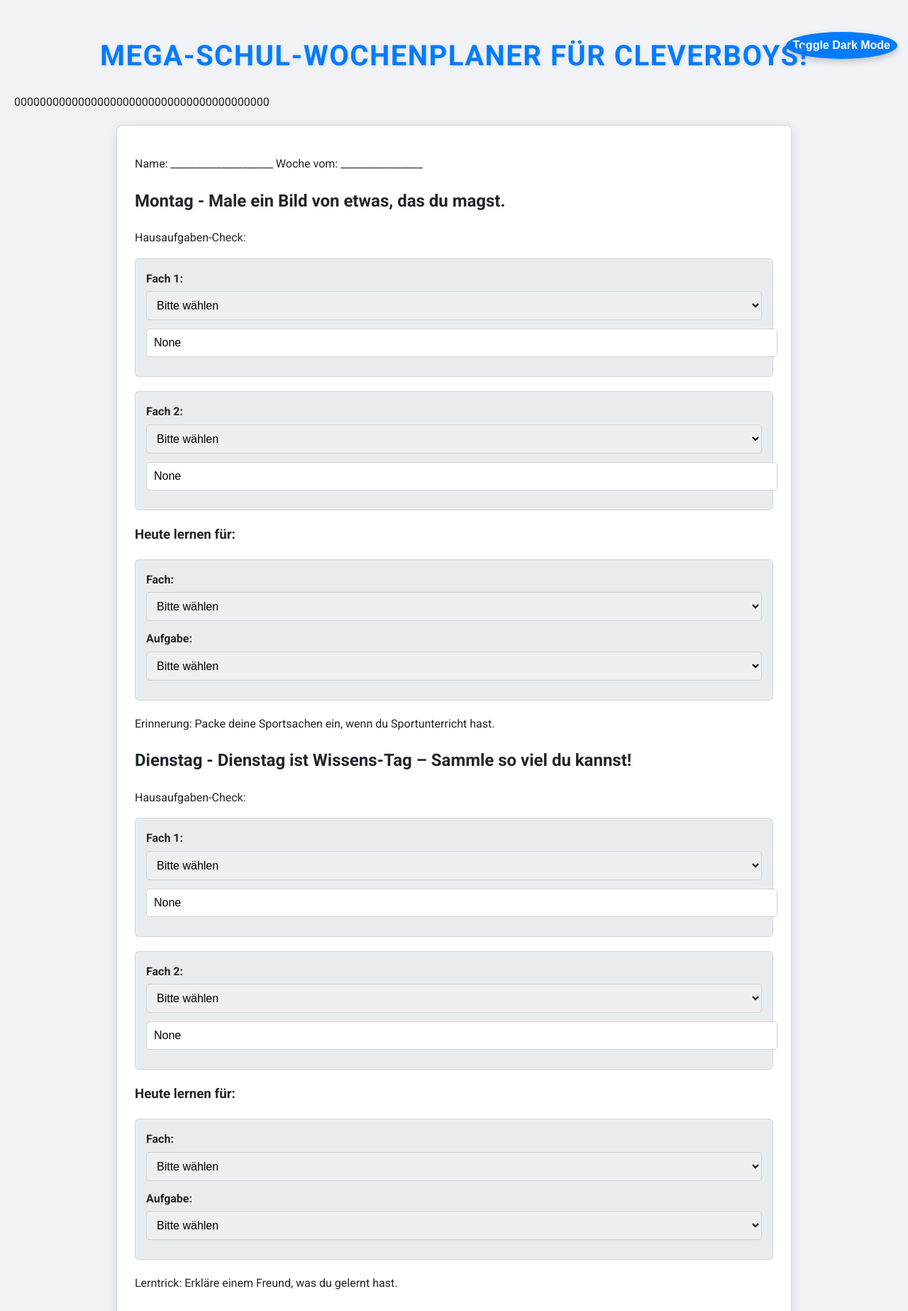
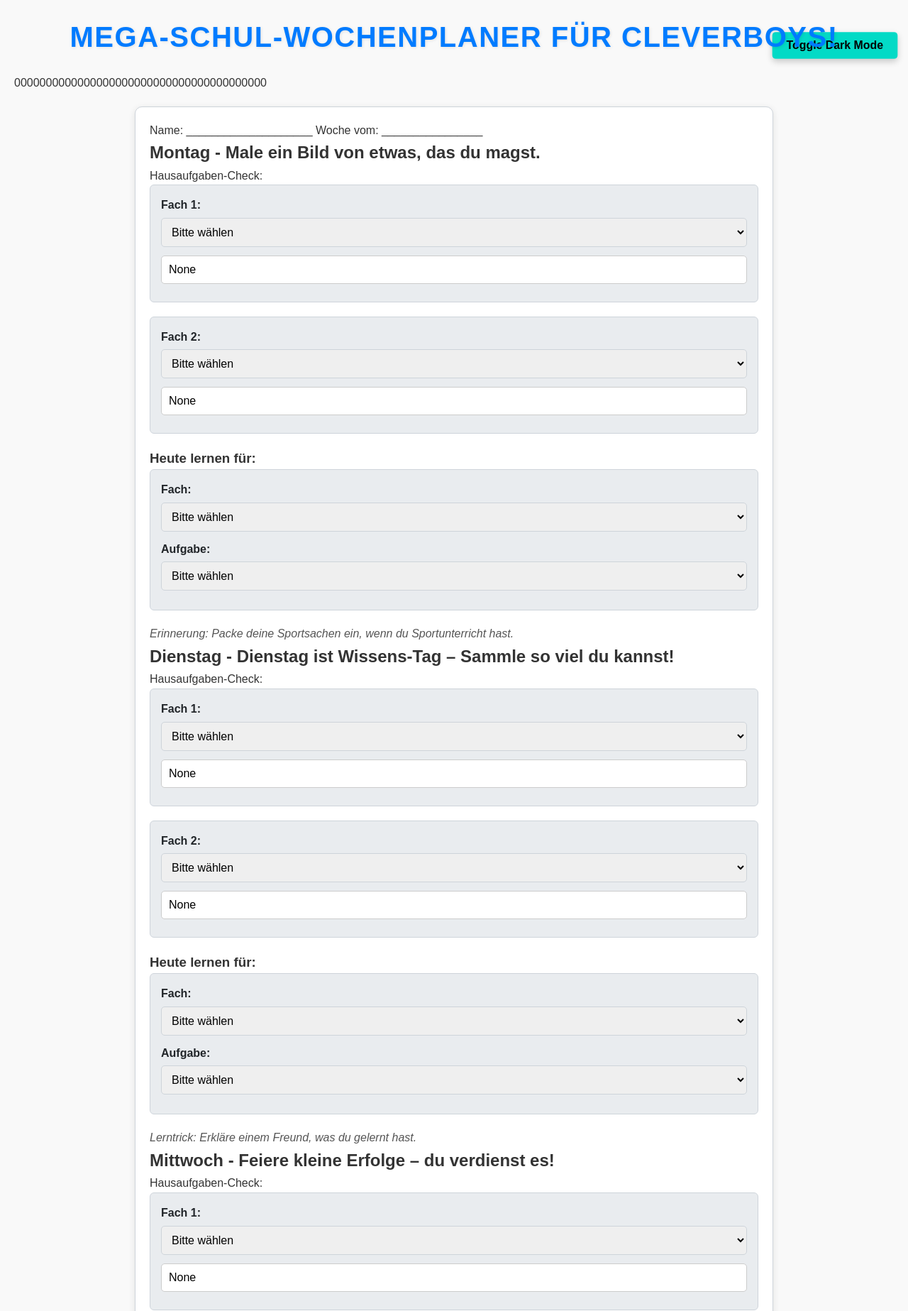
Before and after one commit to DaFum/Wochenplan, a Flask app: page / in a window 1280 px wide. Shown: the top 1847 px of the page at 71% size. Run offline with Flask 3, Linux system fonts and the light colour scheme; data that the repository does not hold is empty; some libraries are stand-ins or nearby versions.

Commit message:
Aktualisieren von index.html

```diff
--- a/templates/index.html
+++ b/templates/index.html
@@ -5,10 +5,120 @@
     <meta name="viewport" content="width=device-width, initial-scale=1.0">
     <title>Wochenplaner für Cleverboys</title>
     <link rel="stylesheet" href="{{ url_for('static', filename='styles.css') }}">
-    <link rel="manifest" href="{{ url_for('static', filename='manifest.json') }}">
     <script src="https://cdnjs.cloudflare.com/ajax/libs/gsap/3.11.0/gsap.min.js"></script>
     <script src="https://cdnjs.cloudflare.com/ajax/libs/gsap/3.11.0/ScrollTrigger.min.js"></script>
+    <link rel="manifest" href="{{ url_for('static', filename='manifest.json') }}">
     <meta name="theme-color" content="#007bff">
+    <style>
+        * {
+            box-sizing: border-box;
+            margin: 0;
+            padding: 0;
+            font-family: Arial, sans-serif;
+        }
+
+        body {
+            background-color: #f9f9f9;
+            color: #333;
+            line-height: 1.6;
+            font-size: 16px;
+            padding: 20px;
+        }
+
+        .dark-mode {
+            background-color: #121212;
+            color: #f5f5f5;
+        }
+
+        .dark-mode-toggle {
+            background-color: #03dac6;
+            border: none;
+            color: #000;
+            padding: 10px 20px;
+            border-radius: 5px;
+            cursor: pointer;
+            font-weight: bold;
+            margin-bottom: 20px;
+        }
+
+        .title {
+            text-align: center;
+            font-size: 2.5rem;
+            margin-bottom: 20px;
+            color: #007bff;
+        }
+
+        .flash-messages {
+            list-style-type: none;
+            margin-bottom: 20px;
+        }
+
+        .flash-messages li {
+            padding: 10px;
+            border-radius: 5px;
+            margin-bottom: 10px;
+        }
+
+        .planner {
+            background-color: #fff;
+            border-radius: 10px;
+            padding: 20px;
+            box-shadow: 0 2px 10px rgba(0, 0, 0, 0.1);
+            margin-bottom: 30px;
+        }
+
+        .task, .learning-task {
+            display: flex;
+            flex-direction: column;
+            margin-bottom: 20px;
+        }
+
+        label {
+            font-weight: bold;
+            margin-bottom: 5px;
+        }
+
+        select, input[type="text"] {
+            padding: 10px;
+            border-radius: 5px;
+            border: 1px solid #ccc;
+            margin-bottom: 10px;
+        }
+
+        .tip {
+            font-style: italic;
+            color: #555;
+            margin-top: 10px;
+        }
+
+        button {
+            background-color: #007bff;
+            color: #fff;
+            border: none;
+            padding: 10px 20px;
+            border-radius: 5px;
+            cursor: pointer;
+            font-size: 1rem;
+            transition: background-color 0.3s;
+        }
+
+        button:hover {
+            background-color: #0056b3;
+        }
+
+        a {
+            display: block;
+            text-align: center;
+            margin-top: 20px;
+            color: #007bff;
+            text-decoration: none;
+            font-weight: bold;
+        }
+
+        a:hover {
+            text-decoration: underline;
+        }
+    </style>
 </head>
 <body>
     <button class="dark-mode-toggle" onclick="toggleDarkMode()">Toggle Dark Mode</button>
@@ -26,7 +136,7 @@
 
     <form method="POST" action="/">
         {{ csrf_token() }}
-        <div class="planner">
+        <div class="planner" id="planner">
             <p class="fade-in">Name: ____________________ Woche vom: ________________</p>
 
             {% for day, content in days.items() %}
@@ -96,19 +206,53 @@
             });
         }
 
-        // GSAP animations
+        // Lazy Loading
+        document.addEventListener('DOMContentLoaded', function() {
+            fetch('/api/week-data')
+                .then(response => response.json())
+                .then(data => {
+                    for (let day in data) {
+                        document.getElementById(`subject1-${day}`).value = data[day].subject1;
+                        document.getElementById(`subject2-${day}`).value = data[day].subject2;
+                        document.getElementById(`learning-subject-${day}`).value = data[day].learning_subject;
+                        document.getElementById(`learning-task-${day}`).value = data[day].learning_task;
+                        document.querySelector(`input[name="material1-${day}"]`).value = data[day].material1;
+                        document.querySelector(`input[name="material2-${day}"]`).value = data[day].material2;
+                    }
+                });
+        });
+
+        // Initialize GSAP and ScrollTrigger animations
         document.addEventListener("DOMContentLoaded", () => {
             gsap.from(".title", { duration: 1.5, y: -50, opacity: 0, ease: "bounce.out" });
             gsap.from(".fade-in", { duration: 1, opacity: 0, stagger: 0.3 });
             gsap.from(".slide-up", { duration: 1, y: 50, opacity: 0, stagger: 0.3 });
+
+            // ScrollTrigger animations
+            gsap.registerPlugin(ScrollTrigger);
+            gsap.from(".task, .learning-task", {
+                scrollTrigger: {
+                    trigger: ".planner",
+                    start: "top 80%",
+                    toggleActions: "play none none none"
+                },
+                duration: 1,
+                x: -100,
+                opacity: 0,
+                stagger: 0.2,
+                ease: "power2.out"
+            });
+
+            gsap.from("button", { duration: 0.8, scale: 0.8, opacity: 0, ease: "back.out(1.7)" });
         });
 
-        // Dark mode toggle
+        // Dark mode toggle with persistence
         function toggleDarkMode() {
             document.body.classList.toggle('dark-mode');
             localStorage.setItem('dark-mode', document.body.classList.contains('dark-mode'));
         }
 
+        // Load dark mode preference
         if (localStorage.getItem('dark-mode') === 'true') {
             document.body.classList.add('dark-mode');
         }
```
